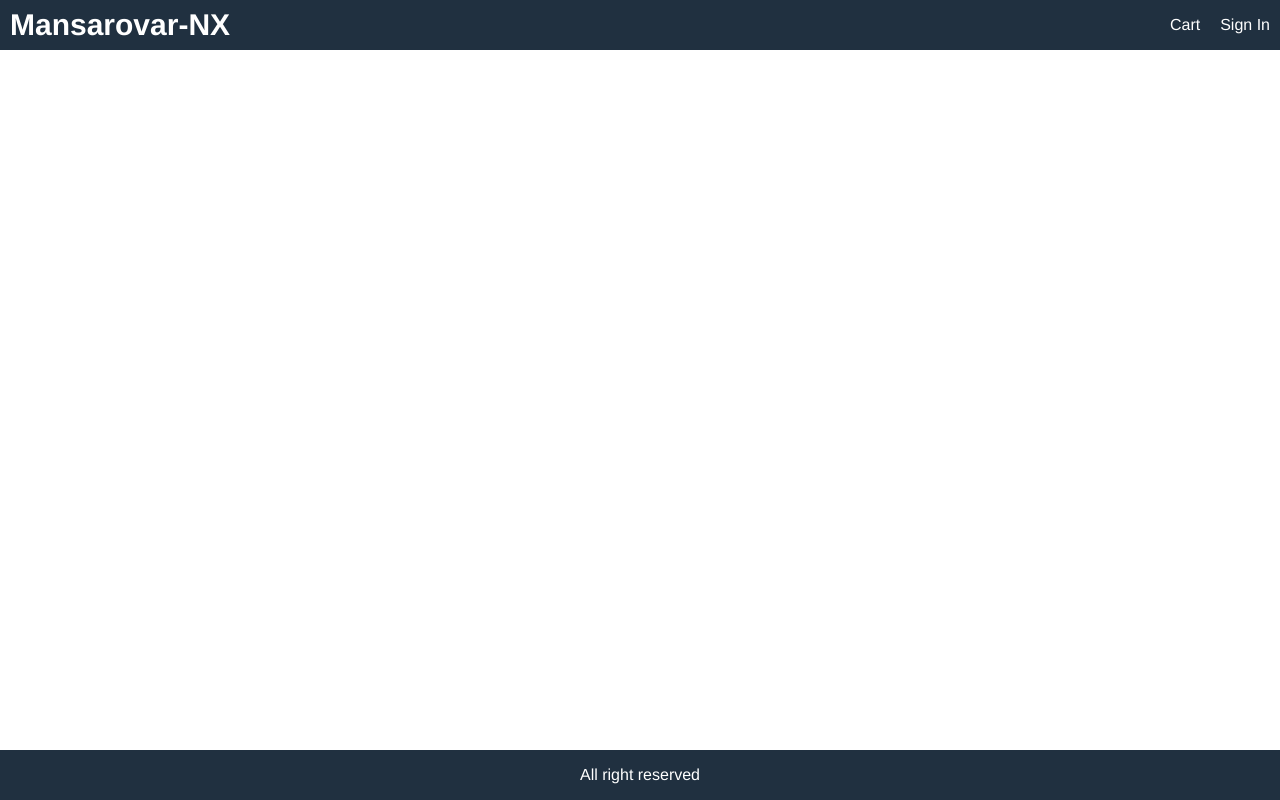
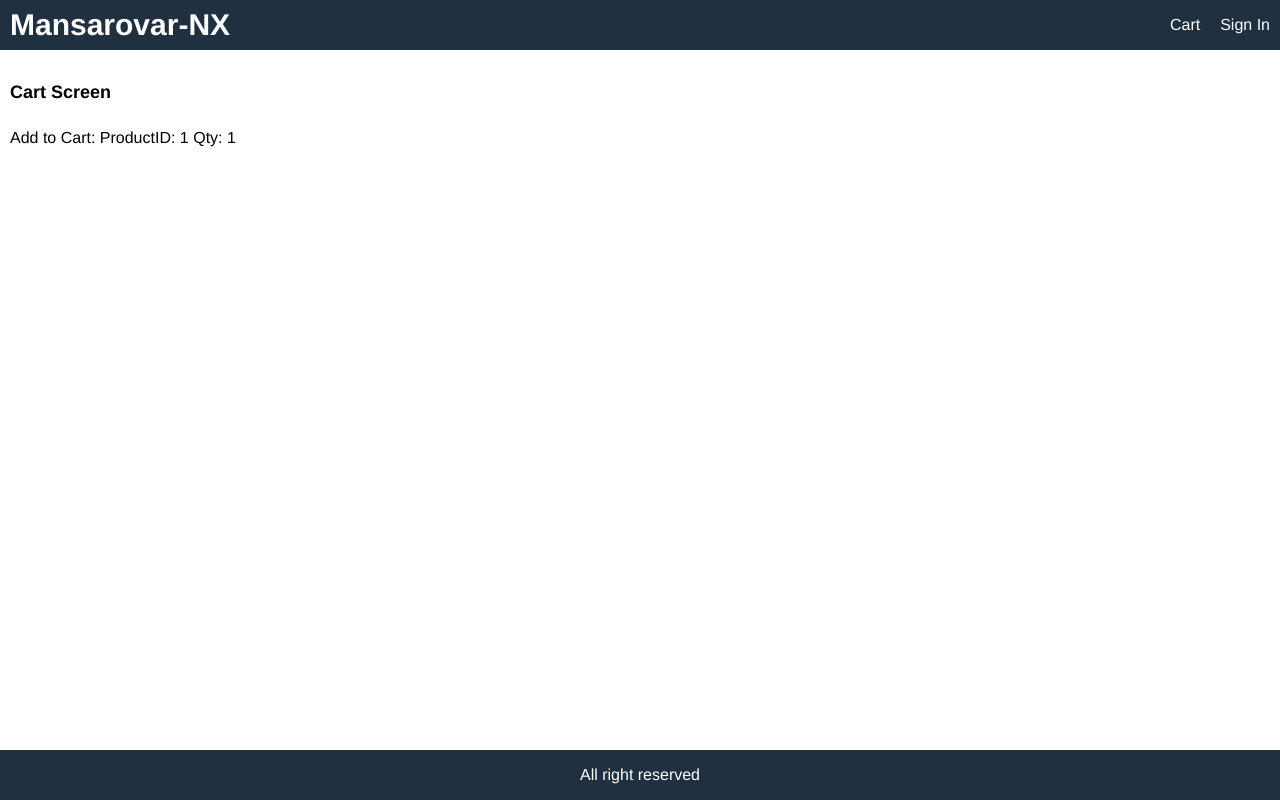
Before and after one commit to AkshatAdani/Mansarovar-NX, a React (Create React App) app in the folder frontend/: page /cart/1 in a window 1280 px wide. Built offline with nearby package versions, Linux system fonts and the light colour scheme.

Commit message:
ädd to cart event handling

```diff
--- a/frontend/src/App.js
+++ b/frontend/src/App.js
@@ -1,5 +1,6 @@
 import React from 'react';
 import {BrowserRouter,Route} from 'react-router-dom';
+import CartScreen from './Screens/CartScreen';
 import HomeScreen from './Screens/HomeScreen';
 import ProductScreen from './Screens/ProductScreen';
 function App() {
@@ -16,6 +17,7 @@
         </div>
       </header>
       <main>
+        <Route path="/cart/:id?" component={CartScreen}></Route>
         <Route path="/product/:id" component={ProductScreen}></Route>
         <Route path="/" component={HomeScreen} exact></Route>
 </main>
--- /dev/null
+++ b/frontend/src/Screens/CartScreen.js
@@ -0,0 +1,14 @@
+import React from 'react';
+
+export default function CartScreen(props){
+    const productID = props.match.params.id;
+    const qty = props.location.search
+                ? Number(props.location.search.split('=')[1])
+                : 1;
+    return(
+        <div>
+            <h1>Cart Screen</h1>
+            <p>Add to Cart: ProductID: {productID} Qty: {qty}</p>
+        </div>
+    )
+}
--- a/frontend/src/Screens/ProductScreen.js
+++ b/frontend/src/Screens/ProductScreen.js
@@ -1,4 +1,4 @@
-import React, { useEffect } from 'react';
+import React, { useEffect, useState } from 'react';
 import Rating from '../components/rating';
 import {  useDispatch, useSelector } from 'react-redux';
 import {Link} from 'react-router-dom';
@@ -9,12 +9,17 @@
 export default function ProductScreen(props){
     const dispatch = useDispatch();
     const productID = props.match.params.id;
+    const [qty, setQty] = useState(1);
     const   productDetails = useSelector((state) => state.productDetails);
     const {loading, error, product} = productDetails;
 
     useEffect(()=>{
         dispatch(detailsProduct(productID));
     }, [dispatch, productID]);
+
+    const addToCartHandler = () => {
+        props.history.push(`/cart/${productID}?qty=${qty}`);
+    }
 
     return(
         <div>
@@ -65,9 +70,27 @@
                                   </div>
                               </div>
                           </li>
-                          <li>
-                              <button className="primary block">Add to Cart</button>
-                          </li>
+                           {
+                              product.countInStock > 0 && (
+                                  <>
+                                    <div className="row">
+                                        <div>Qty</div>
+                                        <div>
+                                            <select value={qty} onChange={e => setQty(e.target.value)}>
+                                                {[...Array(product.countInStock).keys()].map(
+                                                    (x) => (
+                                                        <option key={x + 1} value={x + 1}>{x +1}</option>
+                                                    )
+                                                )}
+                                            </select>
+                                        </div>
+                                    </div>
+                                    <li>
+                                    <button onClick={addToCartHandler} className="primary block">Add to Cart</button>
+                                    </li>
+                                  </>
+                                )
+                            }
                       </ul>
                   </div>
               </div>
--- a/frontend/src/index.css
+++ b/frontend/src/index.css
@@ -60,6 +60,9 @@
   li{
     margin-top: 1rem;
   }
+  input,
+  select,
+  textarea,
   button{
     padding: 1rem;
     border-radius: 0.5rem;
@@ -68,10 +71,15 @@
     font-family: Helvetica, Arial, sans-serif;
     -webkit-font-smoothing: antialiased;
     -moz-osx-font-smoothing: grayscale;
+  }
+  button {
     background-color: #f8f8f8;
     cursor: pointer;
     color: oldlace;
   }
+  input:hover,
+  select:hover,
+  textarea:hover,
   button:hover{
     border: 0.2rem #404040 solid;
   }
```
